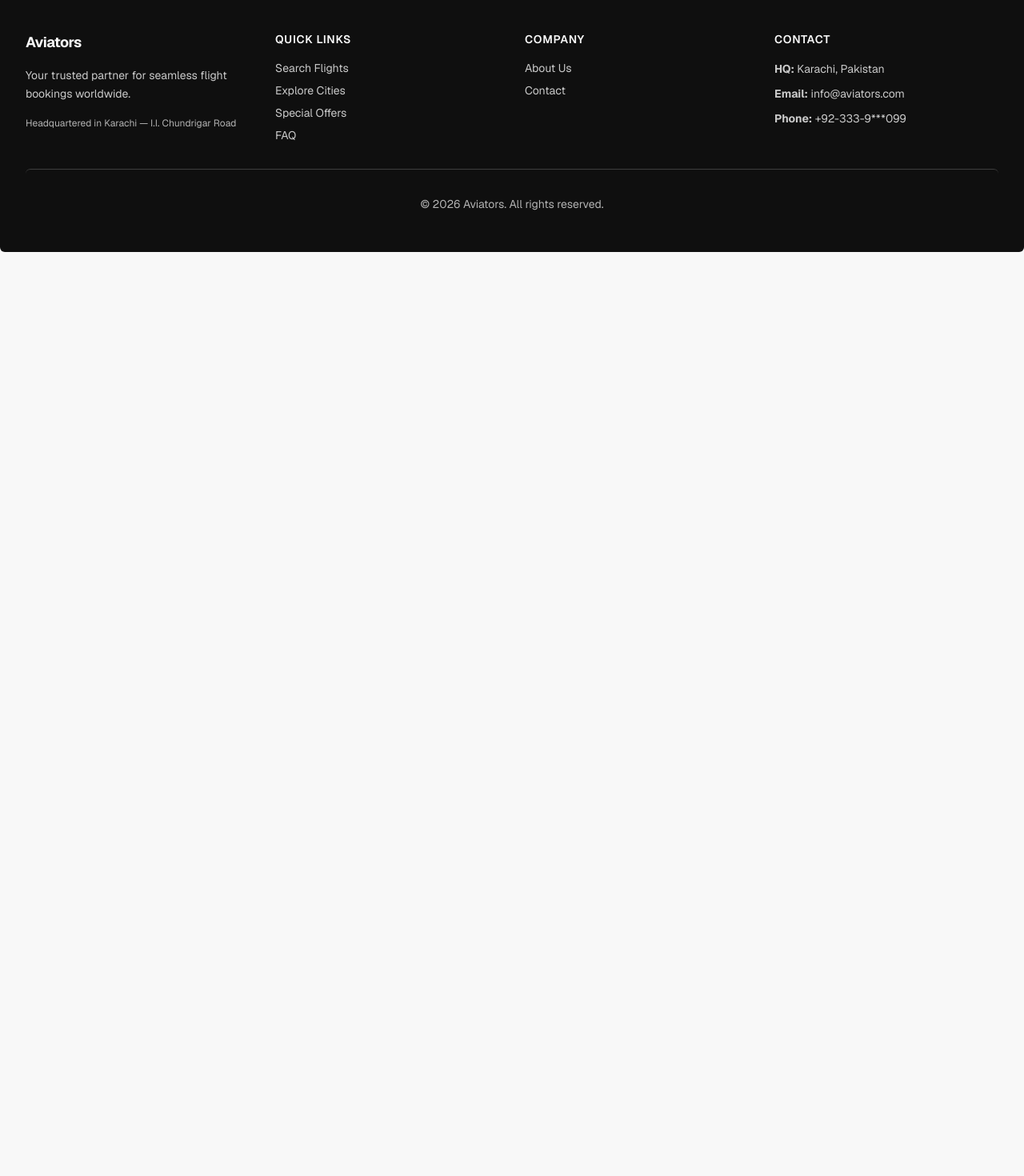
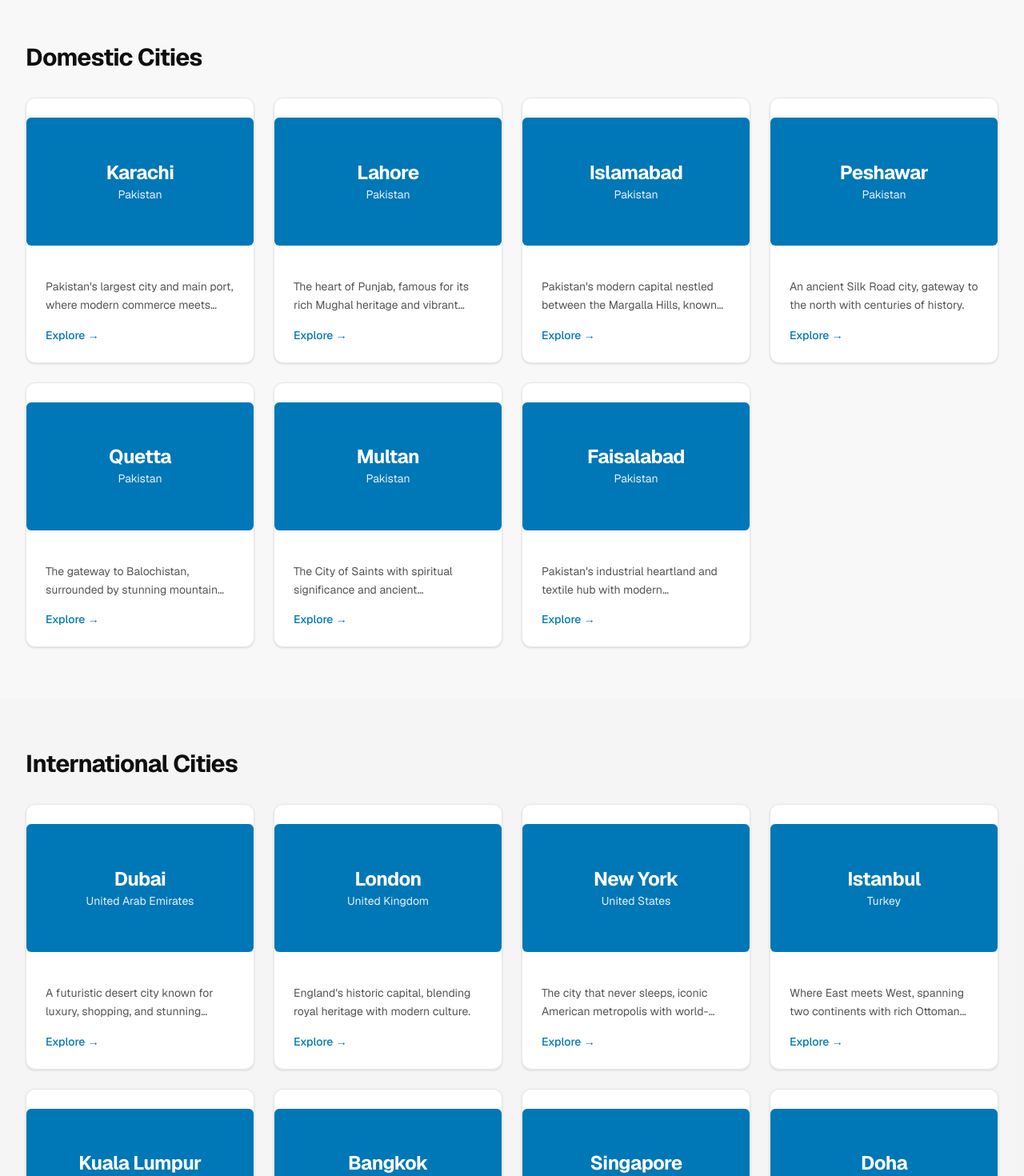
Before and after one commit to shayanbalochofficial/Aviators-NextJsWebsite, a Next.js app: page /cities in a window 1280 px wide. Shown: the part 700-2170 px from the top of the page at 80% size. Before the commit the page ends 1015 px from the top, so only its background shows below. Built offline with nearby package versions, Linux system fonts and the light colour scheme.

Commit message:
Completed Cities Page

```diff
--- a/src/app/cities/page.tsx
+++ b/src/app/cities/page.tsx
@@ -1,6 +1,8 @@
 import type { Metadata } from "next";
 import { Header } from "@/components/header";
 import { Footer } from "@/components/footer";
+import { CityCard } from "@/components/city-card";
+import { domesticCities, internationalCities } from "@/data/cities";
 
 export const metadata: Metadata = {
   title: "Explore Cities",
@@ -24,6 +26,32 @@ export default function Cities() {
             </p>
           </div>
         </section>
+
+        <section className="py-16">
+          <div className="max-w-7xl mx-auto px-4 sm:px-6 lg:px-8">
+            <h2 className="text-3xl font-bold mb-8 text-foreground">
+              Domestic Cities
+            </h2>
+            <div className="grid grid-cols-1 md:grid-cols-2 lg:grid-cols-4 gap-6">
+              {domesticCities.map((city) => (
+                <CityCard key={city.slug} city={city} />
+              ))}
+            </div>
+          </div>
+        </section>
+
+        <section className="py-16 bg-muted/20">
+          <div className="max-w-7xl mx-auto px-4 sm:px-6 lg:px-8">
+            <h2 className="text-3xl font-bold mb-8 text-foreground">
+              International Cities
+            </h2>
+            <div className="grid grid-cols-1 md:grid-cols-2 lg:grid-cols-4 gap-6">
+              {internationalCities.map((city) => (
+                <CityCard key={city.slug} city={city} />
+              ))}
+            </div>
+          </div>
+        </section>
       </main>
 
       <Footer />
--- a/src/components/city-card.tsx
+++ b/src/components/city-card.tsx
@@ -17,7 +17,7 @@ export interface City {
 }
 
 export function CityCard({ city }: { city: City }) {
-  return (
+    return (
     <Link href={`/cities/${city.slug}`}>
       <Card className="overflow-hidden hover:shadow-lg transition-shadow cursor-pointer h-full">
         <div className="bg-primary h-40 flex items-center justify-center text-white text-center p-4">
```
